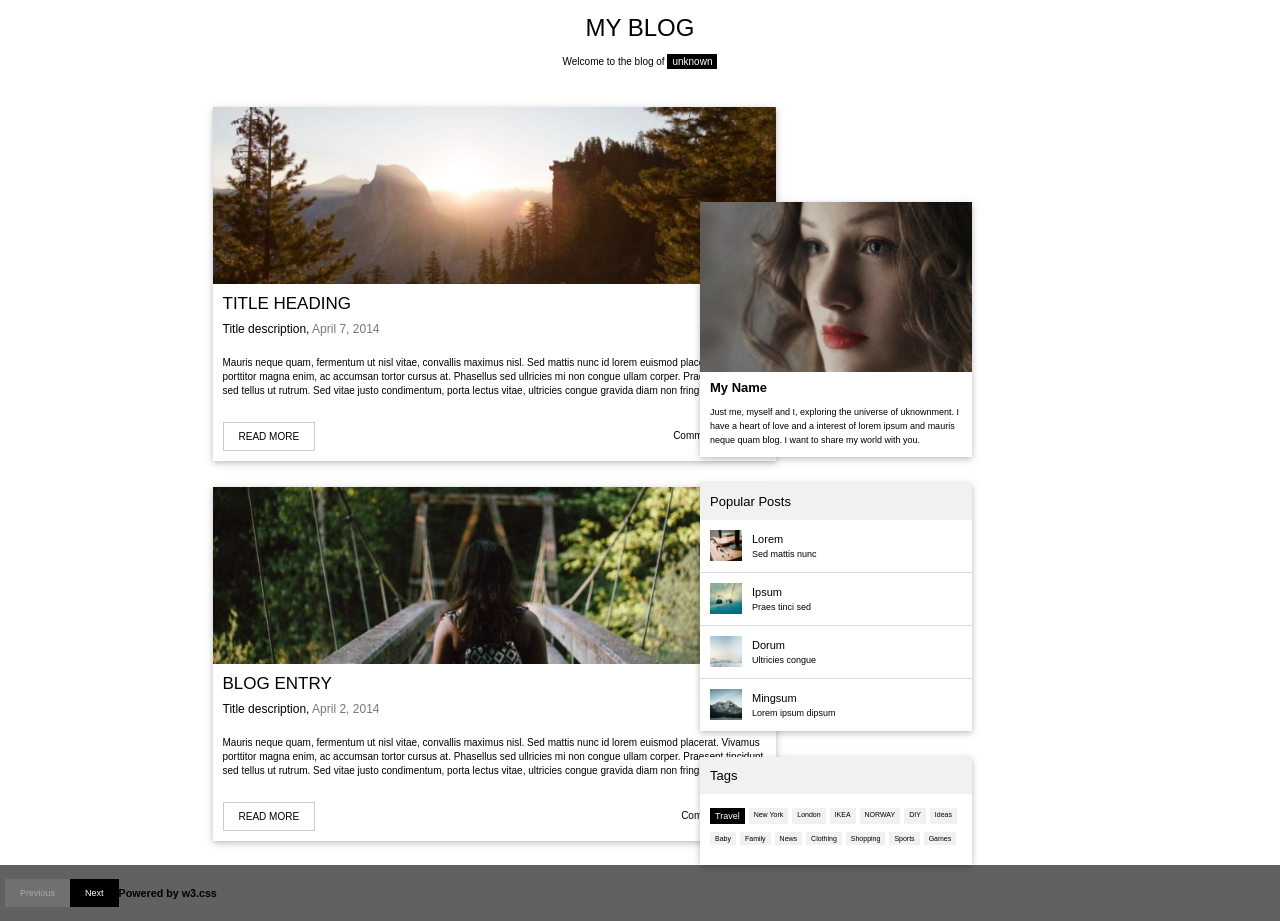
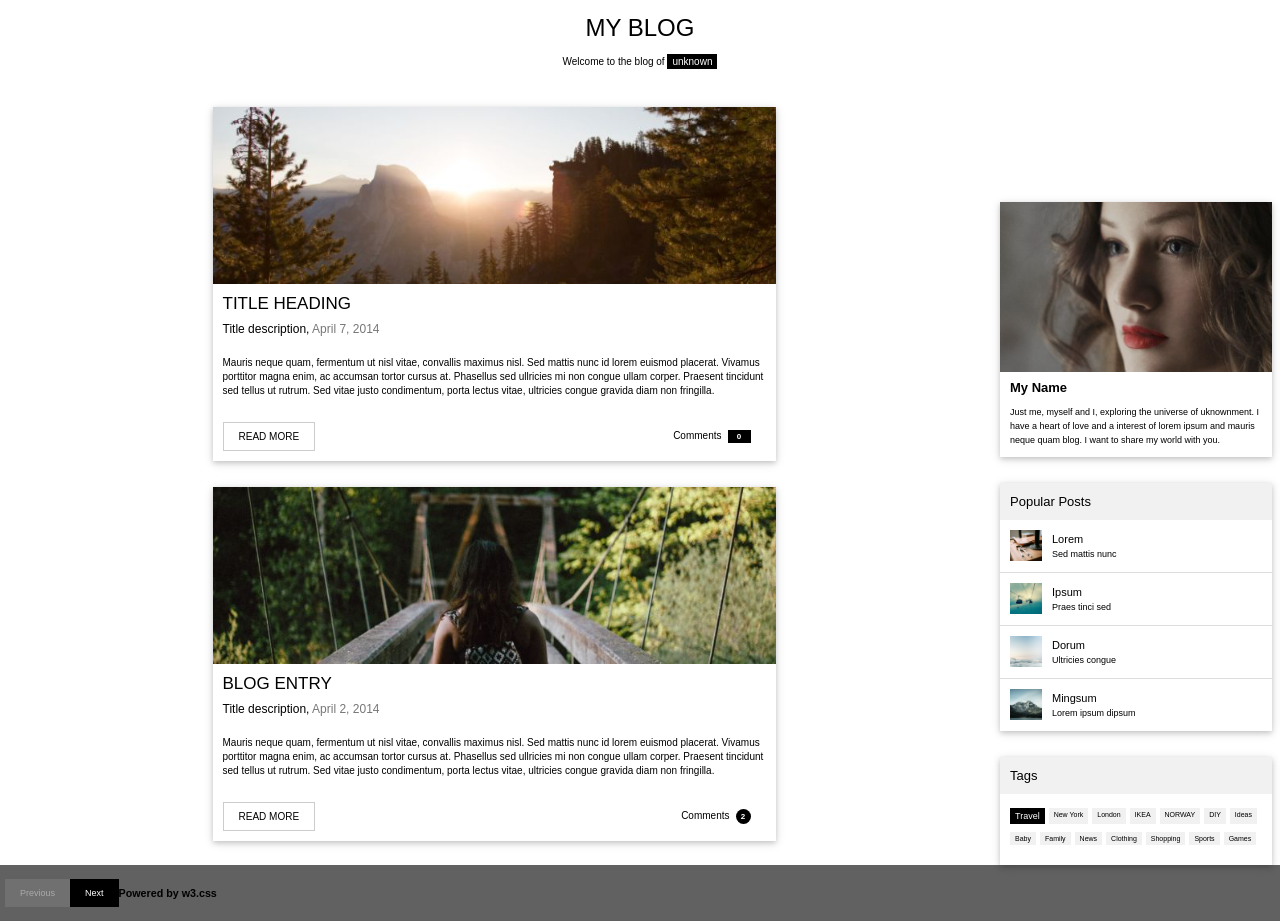
Before and after one commit to ffkabulka010-cmd/week3-home-2, a plain HTML site: page index.html in a window 1280 px wide. Drawn offline with Linux system fonts and the light colour scheme.

Commit message:
xatogiro isloh kardam

```diff
--- a/style.css
+++ b/style.css
@@ -214,7 +214,7 @@
      min-width: 0;
      flex-direction: column;
      display: flex;
-     margin-left: 700px;
+     margin-left: 1000px;
      margin-top: -700px;
  }
 
```
